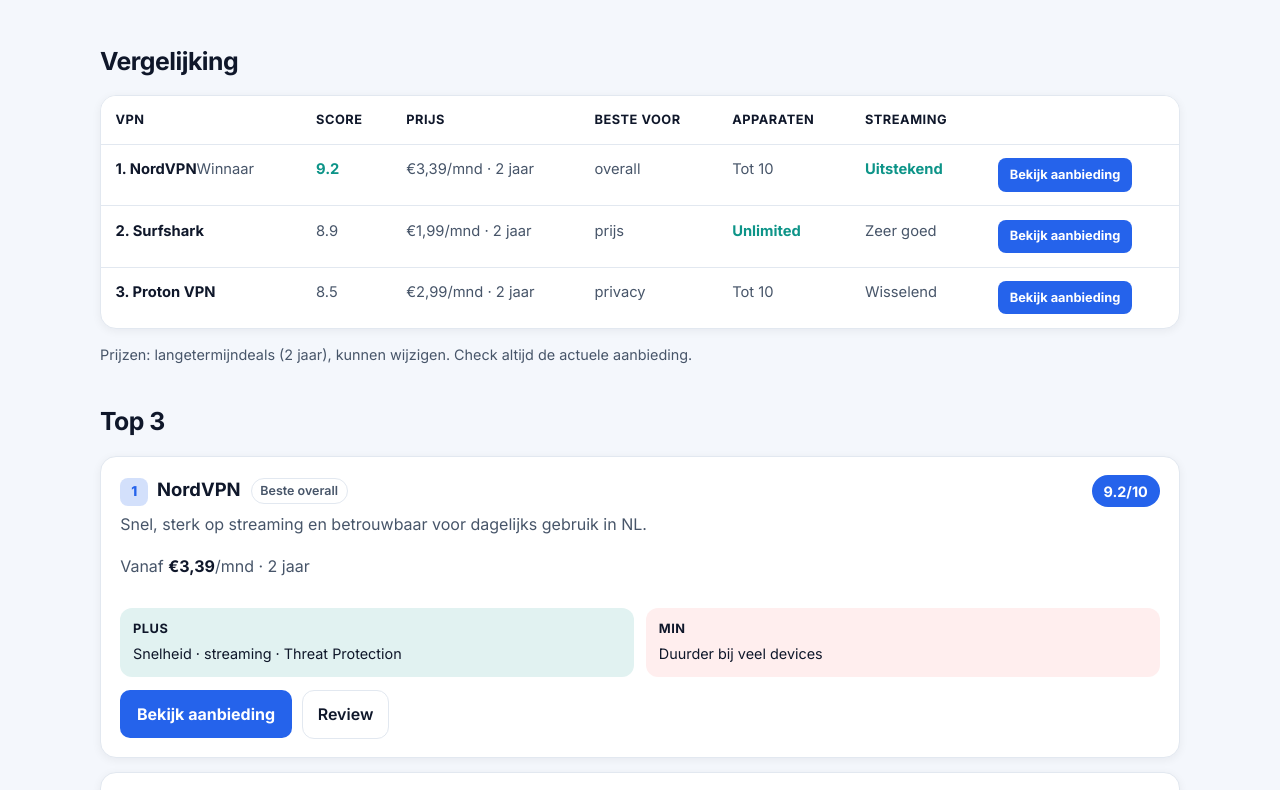
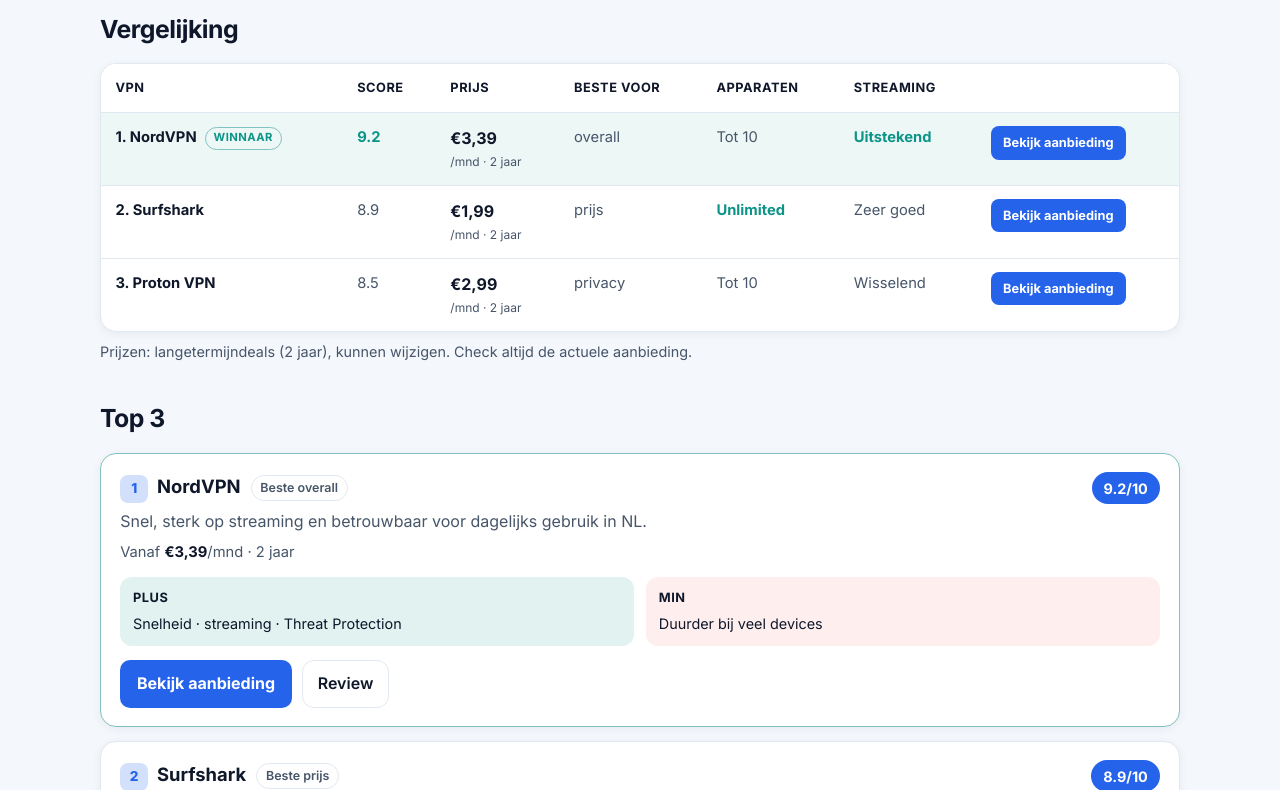
Before and after one commit to jessedkramer/vpnscore, a Next.js app: page / in a window 1280 px wide. Shown: the part 410-1200 px from the top of the page. Built offline with nearby package versions, Linux system fonts and the light colour scheme.

Commit message:
feat(ux): winner/price styles for compare table

```diff
--- a/app/globals.css
+++ b/app/globals.css
@@ -270,6 +270,53 @@
 .compare tr:last-child td { border-bottom: none; }
 .compare .best { color: var(--accent-2); font-weight: 700; }
 
+
+.winner-line {
+  margin: 0;
+  font-size: 1rem;
+}
+.winner-pill {
+  display: inline-block;
+  margin-left: 0.5rem;
+  font-size: 0.7rem;
+  font-weight: 700;
+  text-transform: uppercase;
+  letter-spacing: 0.04em;
+  color: var(--accent-2);
+  border: 1px solid color-mix(in srgb, var(--accent-2) 45%, var(--border));
+  border-radius: 999px;
+  padding: 0.1rem 0.5rem;
+  vertical-align: middle;
+}
+.compare tr.winner td {
+  background: color-mix(in srgb, var(--accent-2) 8%, transparent);
+}
+.compare .price {
+  white-space: nowrap;
+}
+.price-main {
+  display: block;
+  color: var(--text);
+  font-weight: 700;
+  font-size: 1rem;
+}
+.price-note {
+  display: block;
+  font-size: 0.75rem;
+  color: var(--muted);
+}
+.price-inline {
+  margin: 0.4rem 0 0;
+  font-size: 0.92rem;
+  color: var(--muted);
+}
+.table-note {
+  margin: 0.55rem 0 0;
+}
+.card-winner {
+  border-color: color-mix(in srgb, var(--accent-2) 45%, var(--border));
+}
+
 .faq details {
   background: var(--card);
   border: 1px solid var(--border);
@@ -365,6 +412,9 @@
     padding: 0.85rem 0.95rem;
     box-shadow: var(--shadow);
   }
+  .compare tr.winner {
+    border-color: color-mix(in srgb, var(--accent-2) 45%, var(--border));
+  }
   .compare td {
     display: grid;
     grid-template-columns: 7.5rem 1fr;
```
